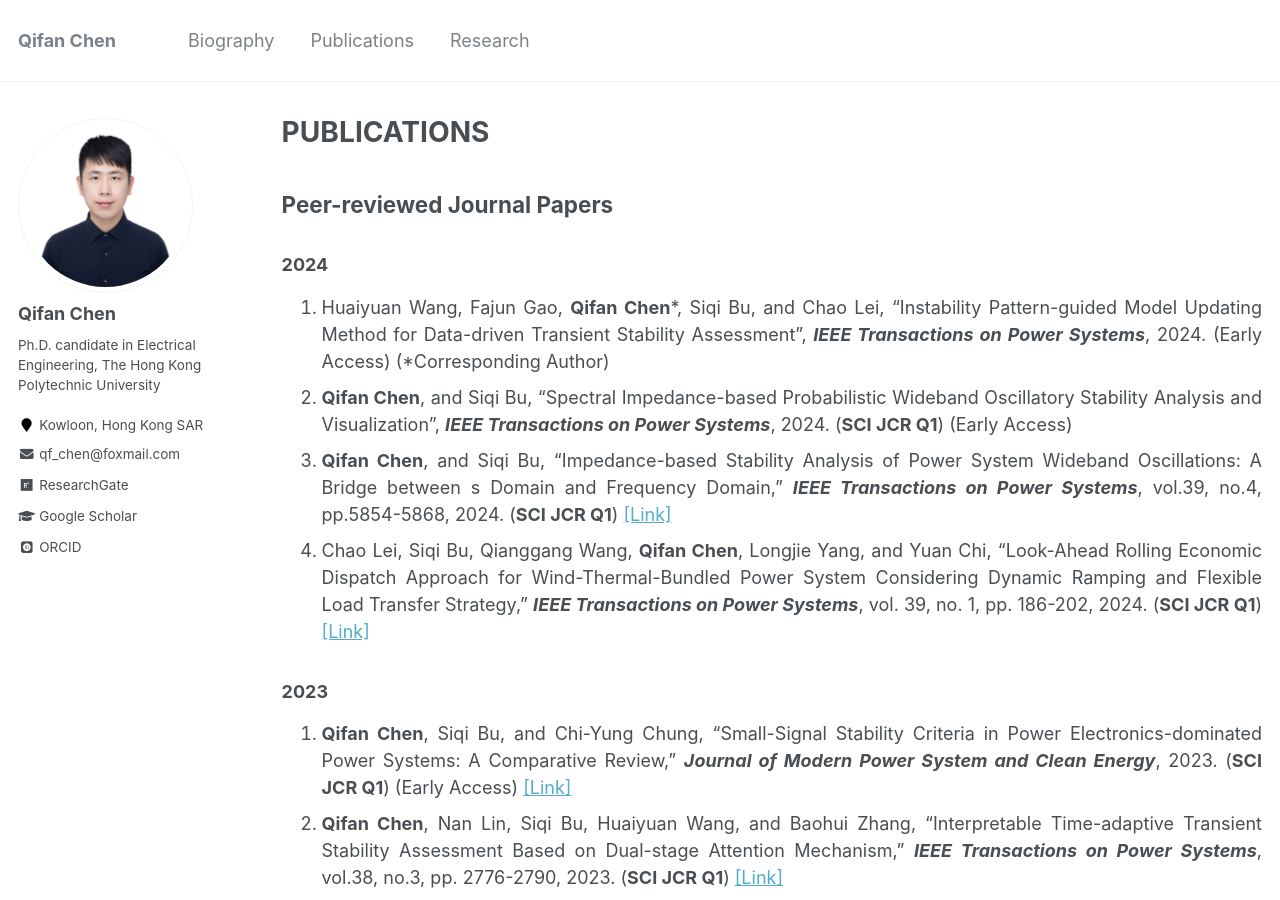
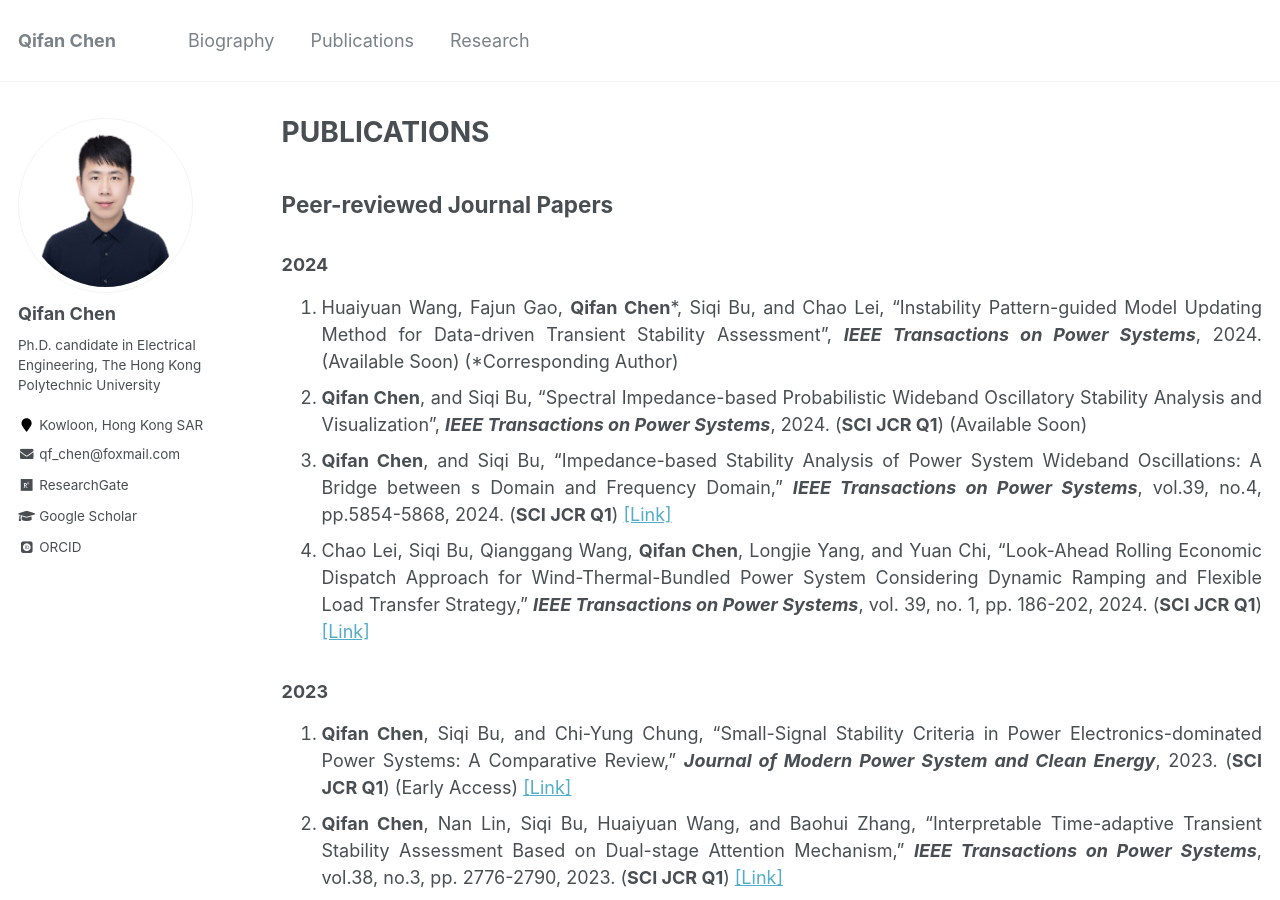
Before and after one commit to ChQf/ChQf.github.io, a Jekyll site: the page built from _pages/publications.md, in a window 1280 px wide and 900 px high. Built offline with Jekyll 4.4.1, drawn with Linux system fonts in a browser that asks for light colours; some web fonts are replaced.

Commit message:
Update publications.md

```diff
--- a/_pages/publications.md
+++ b/_pages/publications.md
@@ -8,8 +8,8 @@ author_profile: true
 ## Peer-reviewed Journal Papers
 
 ### 2024
-1. Huaiyuan Wang, Fajun Gao, **Qifan Chen**\*, Siqi Bu, and Chao Lei, “Instability Pattern-guided Model Updating Method for Data-driven Transient Stability Assessment”, ***IEEE Transactions on Power Systems***, 2024. (Early Access) (*Corresponding Author) <br>
-2. **Qifan Chen**, and Siqi Bu, "Spectral Impedance-based Probabilistic Wideband Oscillatory Stability Analysis and Visualization", ***IEEE Transactions on Power Systems***, 2024. (**SCI JCR Q1**) (Early Access)<br>
+1. Huaiyuan Wang, Fajun Gao, **Qifan Chen**\*, Siqi Bu, and Chao Lei, “Instability Pattern-guided Model Updating Method for Data-driven Transient Stability Assessment”, ***IEEE Transactions on Power Systems***, 2024. (Available Soon) (*Corresponding Author) <br>
+2. **Qifan Chen**, and Siqi Bu, "Spectral Impedance-based Probabilistic Wideband Oscillatory Stability Analysis and Visualization", ***IEEE Transactions on Power Systems***, 2024. (**SCI JCR Q1**) (Available Soon)<br>
 2. **Qifan Chen**, and Siqi Bu, "Impedance-based Stability Analysis of Power System Wideband Oscillations: A Bridge between s Domain and Frequency Domain," ***IEEE Transactions on Power Systems***, vol.39, no.4, pp.5854-5868, 2024. (**SCI JCR Q1**) [[Link]](https://ieeexplore.ieee.org/document/10360322){:target="_blank"}<br>
 3. Chao Lei, Siqi Bu, Qianggang Wang, **Qifan Chen**, Longjie Yang, and Yuan Chi, “Look-Ahead Rolling Economic Dispatch Approach for Wind-Thermal-Bundled Power System Considering Dynamic Ramping and Flexible Load Transfer Strategy,” ***IEEE Transactions on Power Systems***, vol. 39, no. 1, pp. 186-202, 2024. (**SCI JCR Q1**) [[Link]](https://ieeexplore.ieee.org/document/10026349){:target="_blank"}<br>
 {: .text-justify}
```
